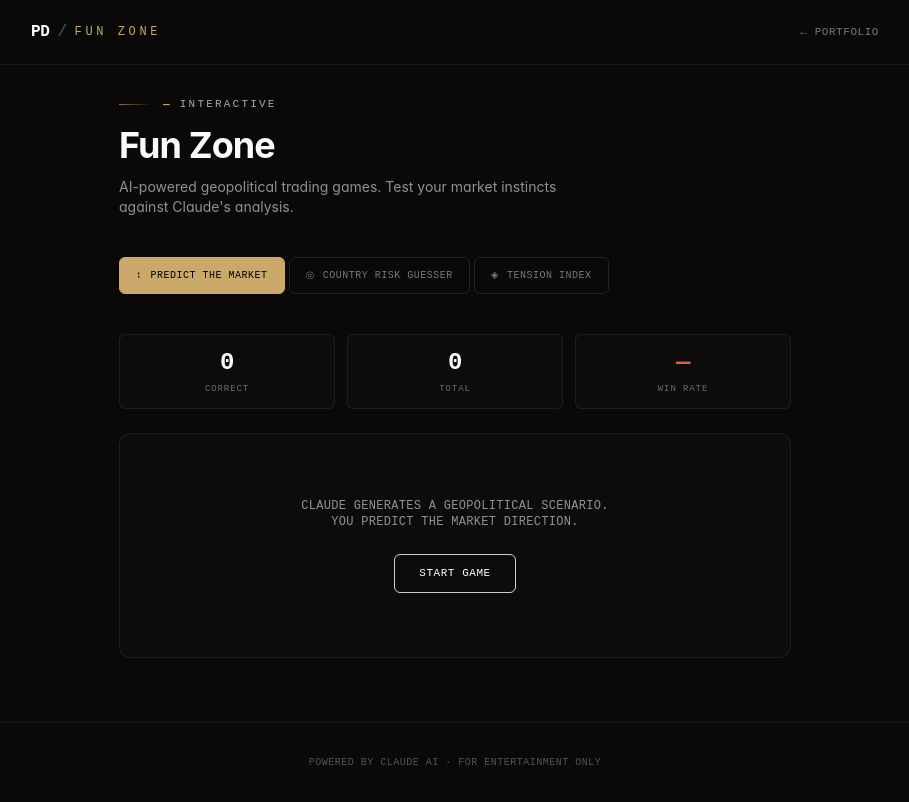
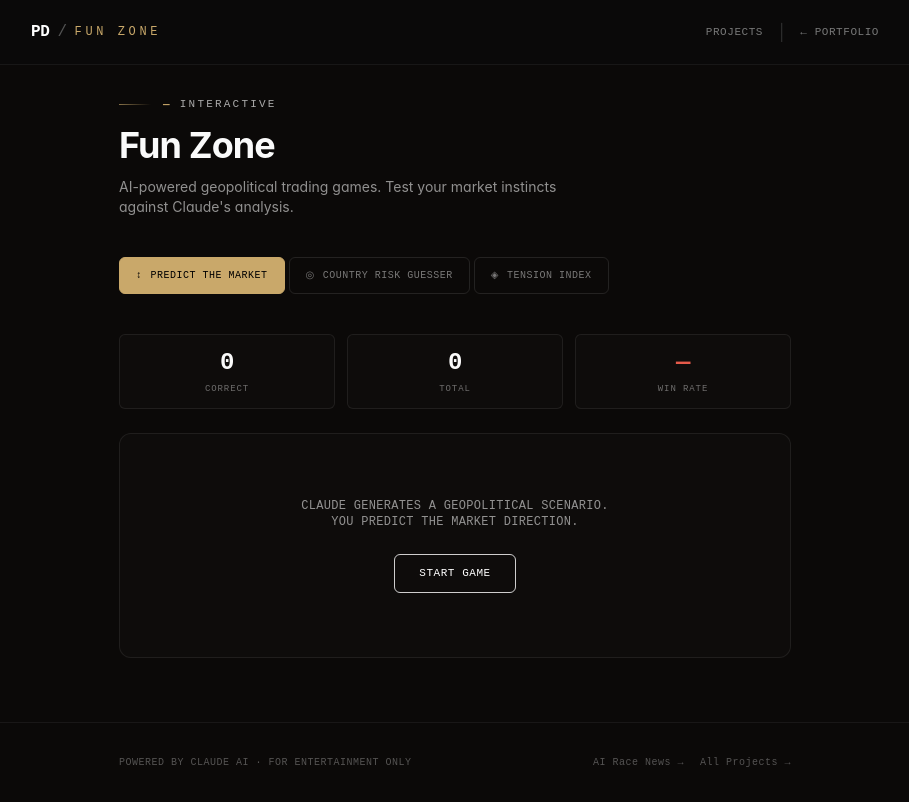
Before and after one commit to iampreetdave-max/portfolio, a Next.js app: page /fun in a window 1280 px wide. Shown: the whole page, without its empty margins (185-1094 px from the left). Built offline with nearby package versions, Linux system fonts and the light colour scheme.

Commit message:
nav: add Projects link to fun zone navbar + AI Race News link in footer

```diff
--- a/app/fun/page.tsx
+++ b/app/fun/page.tsx
@@ -2,6 +2,7 @@
 
 import { useState, useCallback } from "react";
 import { motion, AnimatePresence } from "framer-motion";
+import Link from "next/link";
 
 /* ─── TYPES ─── */
 
@@ -742,12 +743,21 @@ export default function FunZone() {
             <span className="text-white/30 font-light">/</span>
             <span className="text-[#C9A86A] text-xs font-normal tracking-[0.3em] uppercase">Fun Zone</span>
           </a>
+          <div className="flex items-center gap-4">
+            <Link
+              href="/projects"
+              className="font-mono text-[11px] tracking-wider text-white/45 hover:text-white transition-colors uppercase"
+            >
+              Projects
+            </Link>
+            <span className="text-white/15">|</span>
             <a
               href="/"
               className="font-mono text-[11px] tracking-wider text-white/45 hover:text-white transition-colors uppercase"
             >
               ← Portfolio
             </a>
+          </div>
         </div>
       </nav>
 
@@ -806,10 +816,23 @@ export default function FunZone() {
       </main>
 
       <footer className="border-t border-white/[0.06] py-8 px-6">
-        <div className="max-w-2xl mx-auto text-center">
+        <div className="max-w-2xl mx-auto flex flex-col sm:flex-row items-center justify-between gap-4">
           <p className="font-mono text-[10px] text-white/30 tracking-wider">
             POWERED BY CLAUDE AI · FOR ENTERTAINMENT ONLY
           </p>
+          <div className="flex items-center gap-4">
+            <a
+              href="https://github.com/iampreetdave-max/ai-race-news"
+              target="_blank"
+              rel="noopener noreferrer"
+              className="font-mono text-[10px] text-white/30 hover:text-[#C9A86A] transition-colors tracking-wider"
+            >
+              AI Race News →
+            </a>
+            <Link href="/projects" className="font-mono text-[10px] text-white/30 hover:text-[#C9A86A] transition-colors tracking-wider">
+              All Projects →
+            </Link>
+          </div>
         </div>
       </footer>
     </div>
```
Lines whose indentation alone changed are shown as unchanged.
